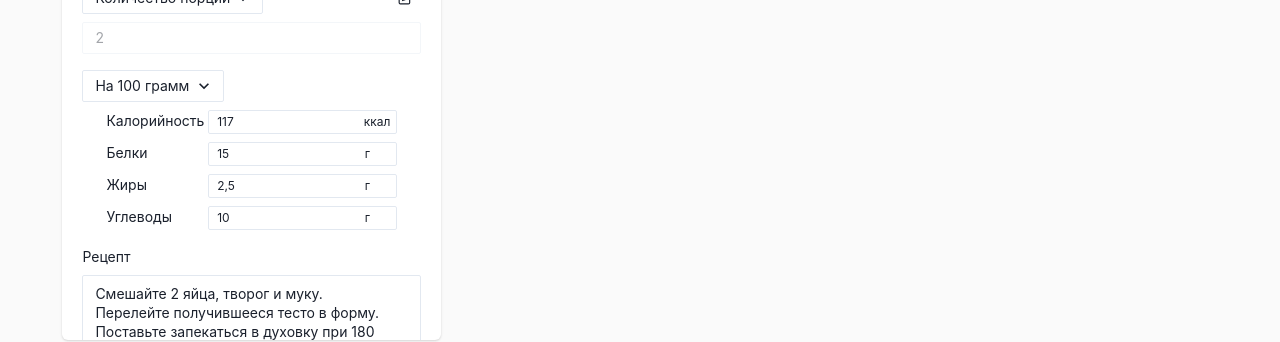
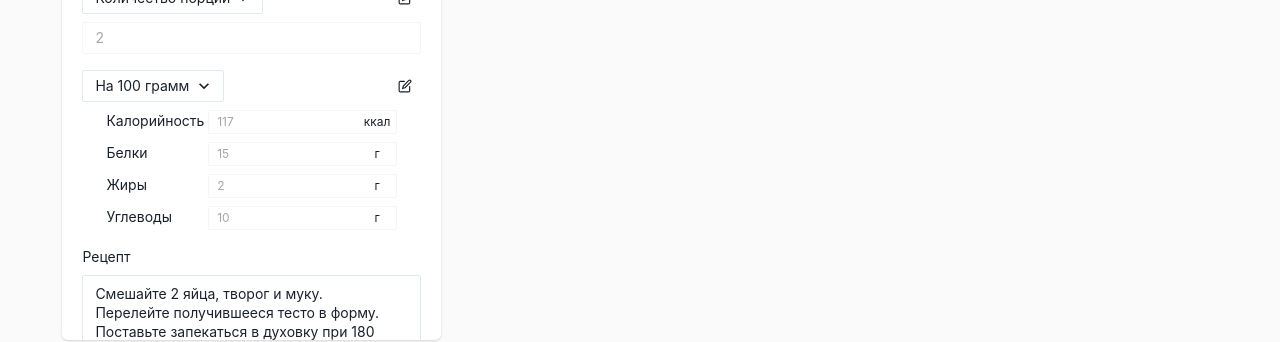
Before and after one commit to kmwk10/dish-analyzer, a React (Create React App) app in the folder frontend/: page /dishes/editor/1 in a window 1280 px wide. Shown: the part 436-778 px from the top of the page. Built offline with nearby package versions, Linux system fonts and the light colour scheme.

Commit message:
feat(frontend): add recalculation of nutrition on save in NutritionSelect

```diff
--- a/frontend/src/pages/EditorDish/EditorDishCard.jsx
+++ b/frontend/src/pages/EditorDish/EditorDishCard.jsx
@@ -125,6 +125,8 @@ export default function EditorDishCard({ dish }) {
           setFat={setFat}
           carbs={carbs}
           setCarbs={setCarbs}
+          weight={weight}
+          servings={servings}
         />
 
         <Text mb="0.5rem" fontSize="sm">Рецепт</Text>
--- a/frontend/src/pages/EditorDish/NutritionSelect.jsx
+++ b/frontend/src/pages/EditorDish/NutritionSelect.jsx
@@ -1,4 +1,8 @@
-import { Select, Box, Flex, Text, Input, InputGroup, InputRightElement } from "@chakra-ui/react";
+import { Select, Box, Flex, Text, Input, InputGroup, InputRightElement, IconButton, Tooltip } from "@chakra-ui/react";
+import { EditIcon, CheckIcon, NotAllowedIcon } from "@chakra-ui/icons";
+import { useState, useEffect } from "react";
+
+import { formatNumber } from "../../utils/number";
 
 export default function NutritionSelect({
   mode,
@@ -11,9 +15,70 @@ export default function NutritionSelect({
   setFat,
   carbs,
   setCarbs,
+  weight,
+  servings,
 }) {
+  const [isEditing, setIsEditing] = useState(false);
+
+  const [tempValues, setTempValues] = useState({
+    calories: "",
+    protein: "",
+    fat: "",
+    carbs: "",
+  });
+
+  useEffect(() => {
+    const multiplier = getMultiplier(mode, weight, servings);
+
+    setTempValues({
+      calories: formatNumber(parseFloat(calories || 0) * multiplier),
+      protein: formatNumber(parseFloat(protein || 0) * multiplier),
+      fat: formatNumber(parseFloat(fat || 0) * multiplier),
+      carbs: formatNumber(parseFloat(carbs || 0) * multiplier),
+    });
+  }, [mode, calories, protein, fat, carbs, weight, servings]);
+
+  const getMultiplier = (mode, weight, servings) => {
+    const w = parseFloat(weight) || 0;
+    const s = parseFloat(servings) || 0;
+    if (mode === "per_100g") return 1;
+    if (mode === "per_serving" && s) return +(w / s / 100).toFixed(6);
+    if (mode === "total" && w) return +(w / 100).toFixed(6);
+    return 1;
+  };
+
+  const handleChange = (field, value) => {
+    setTempValues((prev) => ({ ...prev, [field]: value }));
+  };
+
+  const handleEdit = () => setIsEditing(true);
+
+  const handleCancel = () => {
+    const multiplier = getMultiplier(mode, weight, servings);
+    setTempValues({
+      calories: formatNumber(parseFloat(calories || 0) * multiplier),
+      protein: formatNumber(parseFloat(protein || 0) * multiplier),
+      fat: formatNumber(parseFloat(fat || 0) * multiplier),
+      carbs: formatNumber(parseFloat(carbs || 0) * multiplier),
+    });
+    setIsEditing(false);
+  };
+
+  const handleSave = () => {
+    const multiplier = getMultiplier(mode, weight, servings);
+    const divider = multiplier || 1;
+
+    setCalories(String(parseFloat(tempValues.calories.replace(",", ".")) / divider));
+    setProtein(String(parseFloat(tempValues.protein.replace(",", ".")) / divider));
+    setFat(String(parseFloat(tempValues.fat.replace(",", ".")) / divider));
+    setCarbs(String(parseFloat(tempValues.carbs.replace(",", ".")) / divider));
+
+    setIsEditing(false);
+  };
+
   return (
     <>
+      <Flex>
         <Select
           size="sm"
           mb="0.5rem"
@@ -26,54 +91,64 @@ export default function NutritionSelect({
           <option value="total">На всё блюдо</option>
         </Select>
 
+        {isEditing ?
+          <Flex ml="auto" >
+            <Tooltip label="Отменить" placement="top-end" bg="#ECECEC" color="black">
+              <IconButton
+                icon={<NotAllowedIcon />}
+                size="sm"
+                variant="ghost"
+                onClick={handleCancel}
+              />
+            </Tooltip>
+            <Tooltip label="Сохранить" placement="top-end" bg="#ECECEC" color="black">
+              <IconButton
+                icon={<CheckIcon />}
+                size="sm"
+                variant="ghost"
+                onClick={handleSave}
+              />
+            </Tooltip>
+          </Flex>
+        :
+        <Tooltip label="Редактировать" placement="top-end" bg="#ECECEC" color="black">
+          <IconButton
+            icon={<EditIcon />}
+            size="sm"
+            variant="ghost"
+            ml="auto"
+            onClick={handleEdit}
+          />
+        </Tooltip>
+        }
+      </Flex>
+
       <Box fontSize="sm" m="0 1.5rem" mb="1rem">
-        <Flex mb="0.5rem" justifyContent="space-between">
-          <Text>Калорийность</Text>
+        {["calories", "protein", "fat", "carbs"].map((field) => (
+          <Flex mb="0.5rem" justifyContent="space-between" key={field}>
+            <Text>
+              {field === "calories"
+                ? "Калорийность"
+                : field === "protein"
+                ? "Белки"
+                : field === "fat"
+                ? "Жиры"
+                : "Углеводы"}
+            </Text>
             <InputGroup size="xs" width="65%">
               <Input
-              value={calories}
-              onChange={(e) => setCalories(e.target.value)}
+                value={tempValues[field]}
+                onChange={(e) => handleChange(field, e.target.value)}
+                isDisabled={!isEditing}
                 pr="2.5rem"
               />
-            <InputRightElement children="ккал" m="0 0.5rem" />
+              <InputRightElement
+                children={field === "calories" ? "ккал" : "г"}
+                m="0 0.5rem"
+              />
             </InputGroup>
           </Flex>
-
-        <Flex mb="0.5rem" justifyContent="space-between">
-          <Text>Белки</Text>
-          <InputGroup size="xs" width="65%">
-            <Input
-              value={protein}
-              onChange={(e) => setProtein(e.target.value)}
-              pr="2.5rem"
-            />
-            <InputRightElement children="г" m="0 1.1rem" />
-          </InputGroup>
-        </Flex>
-
-        <Flex mb="0.5rem" justifyContent="space-between">
-          <Text>Жиры</Text>
-          <InputGroup size="xs" width="65%">
-            <Input
-              value={fat}
-              onChange={(e) => setFat(e.target.value)}
-              pr="2.5rem"
-            />
-            <InputRightElement children="г" m="0 1.1rem" />
-          </InputGroup>
-        </Flex>
-
-        <Flex mb="0.5rem" justifyContent="space-between">
-          <Text>Углеводы</Text>
-          <InputGroup size="xs" width="65%">
-            <Input
-              value={carbs}
-              onChange={(e) => setCarbs(e.target.value)}
-              pr="2.5rem"
-            />
-            <InputRightElement children="г" m="0 1.1rem" />
-          </InputGroup>
-        </Flex>
+        ))}
       </Box>
     </>
   );
```
Also changed, not shown: frontend/src/pages/Dishes/DishItem.jsx (+8 -8 lines). Lines whose indentation alone changed are shown as unchanged.
